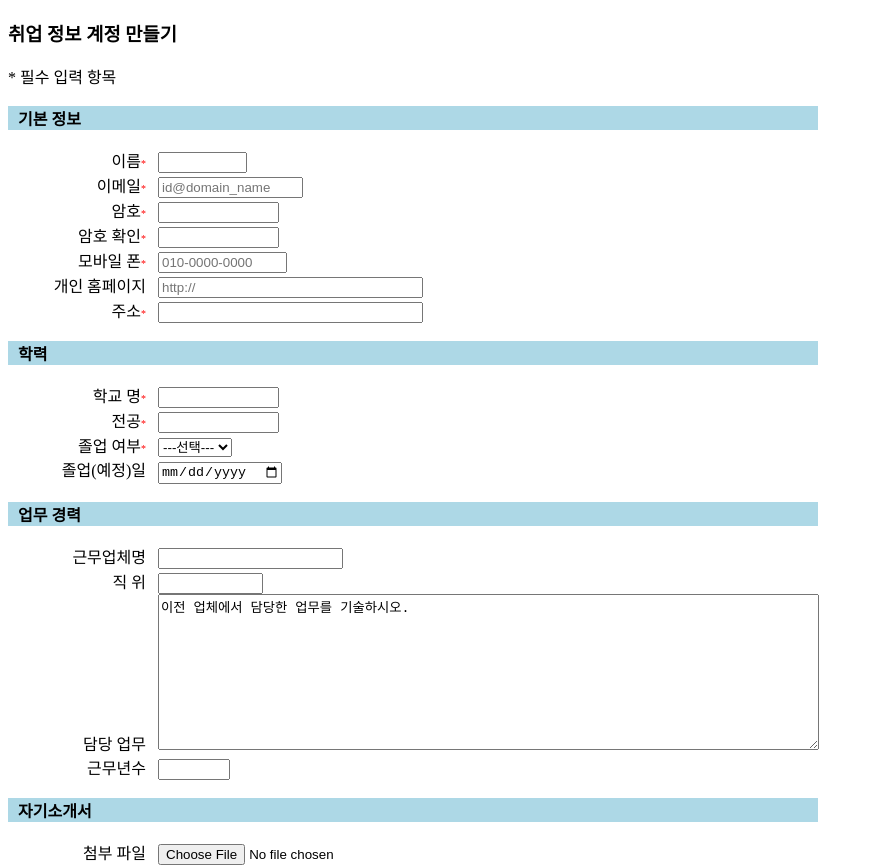
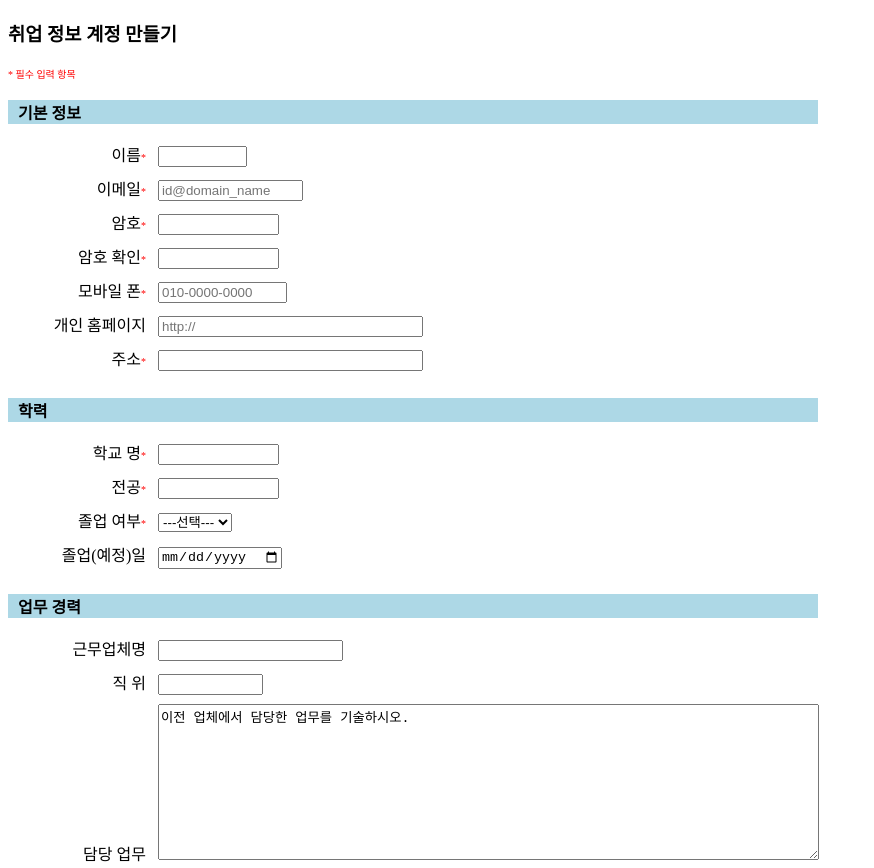
Before and after one commit to goeungoni/home, a plain HTML site: page reports/HW02.html in a window 1280 px wide. Shown: the top 868 px of the page, without its empty margins (0-874 px from the left). Drawn offline with Linux system fonts and the light colour scheme.

Commit message:
과제2 완성

```diff
--- a/reports/HW02.html
+++ b/reports/HW02.html
@@ -6,13 +6,13 @@
     <style>
         .red {color:red; font-size: 10px;}
         div{font-weight: bold; background-color: lightblue; width: 800px; padding-left: 10px;}
-        .info {margin-left: 8px; text-align: right; width: 130px; padding-right: 8px; display: inline-block }
+        .info {margin-left: 8px; text-align: right; width: 130px; padding-right: 8px; display: inline-block; margin-bottom: 10px }
         p{margin-left: 200px;}
     </style>
 </head>
 <body>
 <h3>취업 정보 계정 만들기</h3>
-<span>* 필수 입력 항목</span><br><br>
+<span class="red">* 필수 입력 항목</span><br><br>
 <form>
     <div>기본 정보</div><br>
     <span class="info">이름<span class="red">*</span></span> <input type="text" size="8"><br>
```
